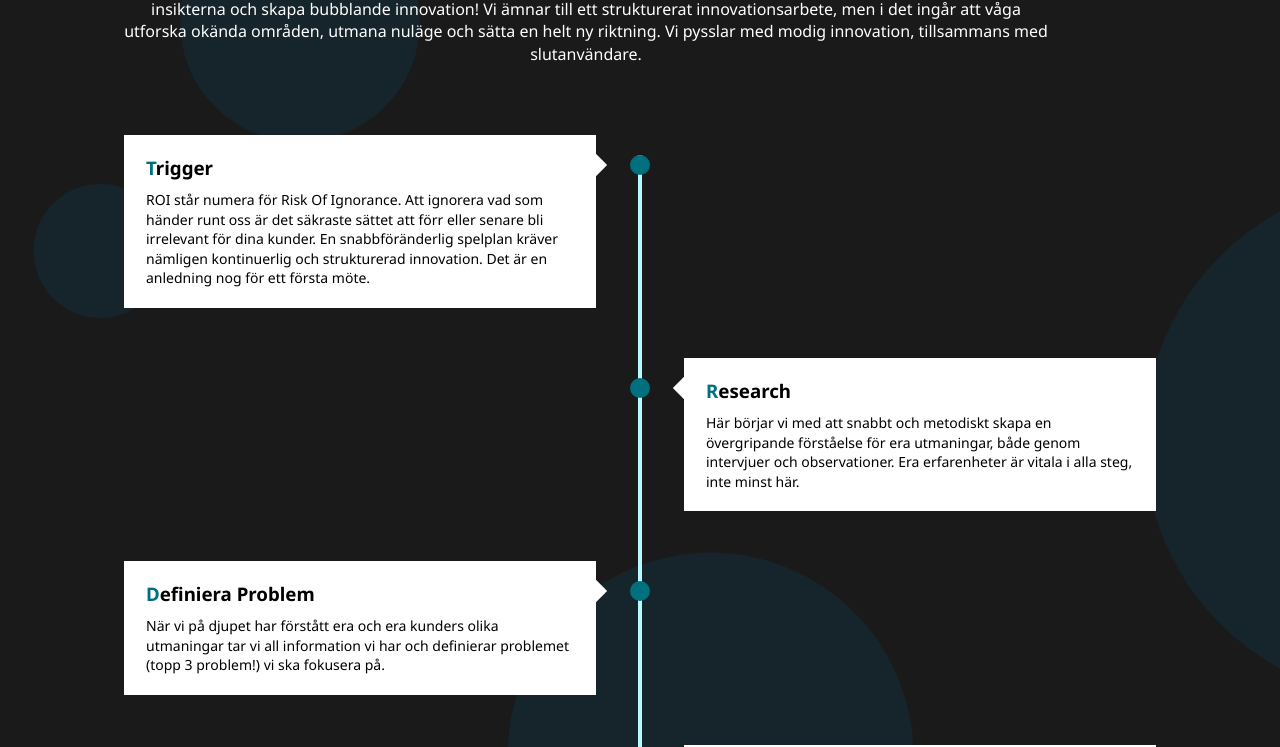
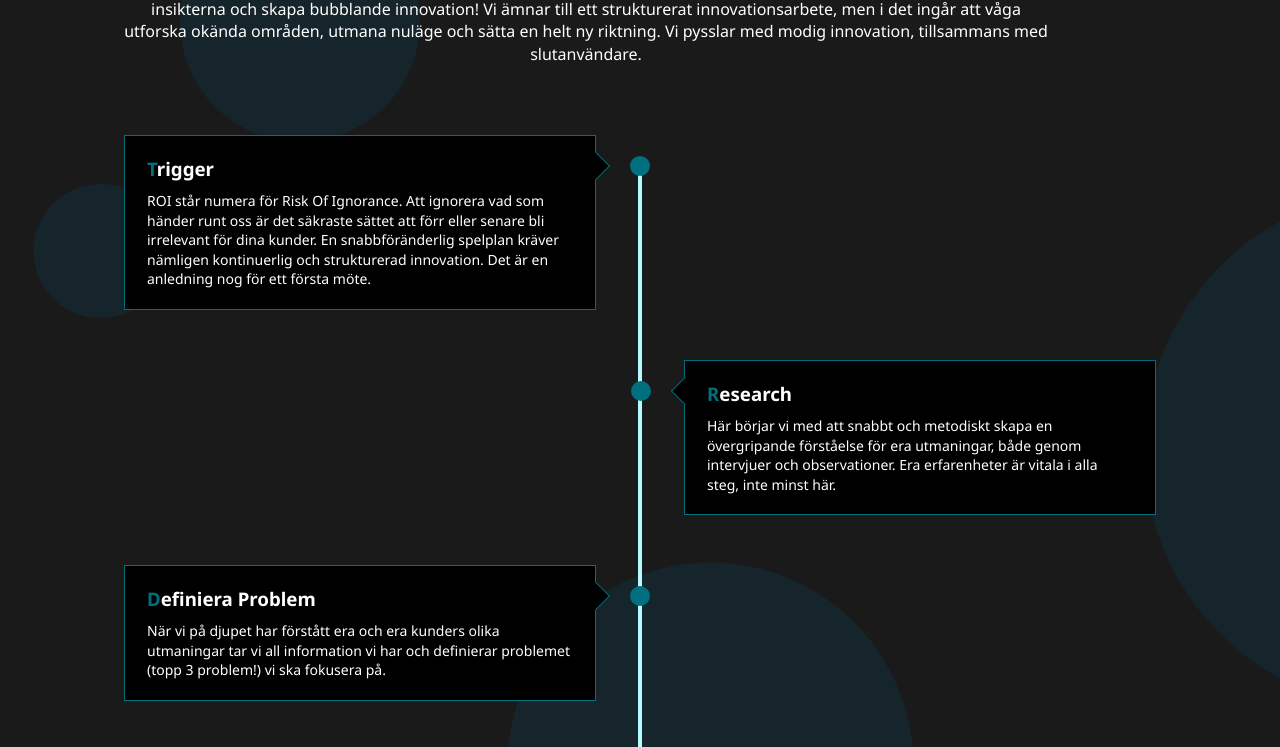
Before and after one commit to carcosa-rnd/eddiepiper.com, a React (Vite) app: page / in a window 1280 px wide. Shown: the part 1618-2365 px from the top of the page. Built offline with nearby package versions, Linux system fonts and the light colour scheme.

Commit message:
refactor: change processen cards background and border

```diff
--- a/src/components/Process/process.module.scss
+++ b/src/components/Process/process.module.scss
@@ -123,7 +123,7 @@
       height: calc(100% - 50px);
       background: $--process-center-line-color;
       width: 4px;
-      top: 20px;
+      top: 22px;
 
       @include mediumScreen() {
         height: calc(100% - 60px);
@@ -158,10 +158,12 @@
 
   .card {
     position: relative;
-    background: $--process-card-bg;
+    background: $--color-black;
+    background-size: cover;
     max-width: 472px;
     padding: 20px 22px;
-    color: $--text-color-black;
+    color: $--text-color-white;
+    border: 1px solid #00707e;
 
     &:hover {
       cursor: zoom-in;
@@ -187,16 +189,22 @@
         display: block;
         position: absolute;
         content: "";
-        background: $--process-card-bg;
+        background: $--color-black;
         width: 20px;
         height: 20px;
-        left: -7px;
+        left: -10px;
         transform: rotate(45deg);
+        border-left: 1px solid #00707e;
+        border-bottom: 1px solid #00707e;
       }
 
       @include largeScreen() {
         left: unset;
-        right: -7px;
+        right: -11px;
+        border-left: none;
+        border-bottom: none;
+        border-right: 1px solid #00707e;
+        border-top: 1px solid #00707e;
       }
     }
 
@@ -211,12 +219,16 @@
         width: 20px;
         height: 20px;
         border-radius: 100%;
-        left: -40px;
+        left: -41px;
+
+        &:hover {
+          cursor: default;
+        }
       }
 
       @include largeScreen() {
         left: unset;
-        right: -54px;
+        right: -55px;
       }
     }
 
@@ -236,8 +248,14 @@
 
   .card_right {
     &::before {
-      right: unset;
-      left: -7px;
+      @include mediumScreen() {
+        right: unset;
+        left: -10px;
+        border-right: none;
+        border-top: none;
+        border-bottom: 1px solid #00707e;
+        border-left: 1px solid #00707e;
+      }
     }
 
     .circle {
--- a/src/components/Values/values.module.scss
+++ b/src/components/Values/values.module.scss
@@ -66,7 +66,7 @@
   .container {
     position: relative;
     padding: 80px 15px;
-    z-index: 30;
+    z-index: 1;
 
     @include mediumScreen() {
       padding: 94px 40px;
```
Also changed, not shown: src/assets/images/double_diamond.png (added).
